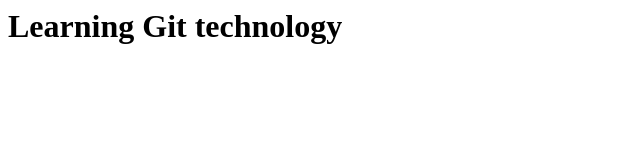
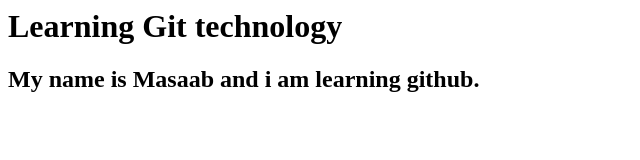
Before and after one commit to Masaab-Github/hello-world, a plain HTML site: page index.html in a window 1280 px wide. Shown: the whole page, without its empty margins (0-640 px from the left). Drawn offline with Linux system fonts and the light colour scheme.

Commit message:
2nd edited version

```diff
--- a/index.html
+++ b/index.html
@@ -1 +1,2 @@
 <h1>Learning Git technology</h1>
+<h2>My name is Masaab and i am learning github.</h2>
```
